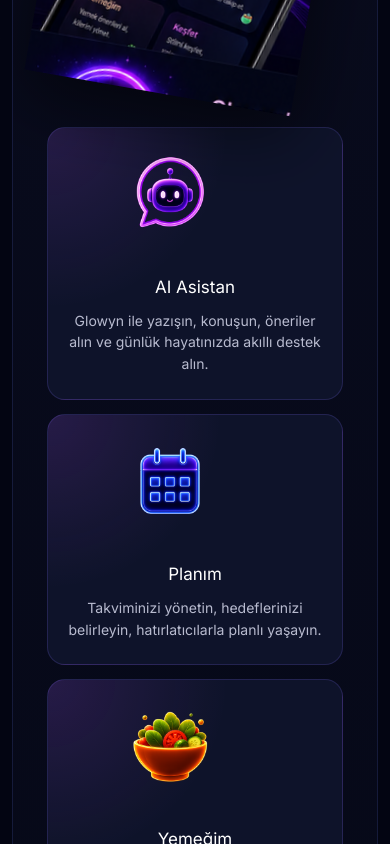
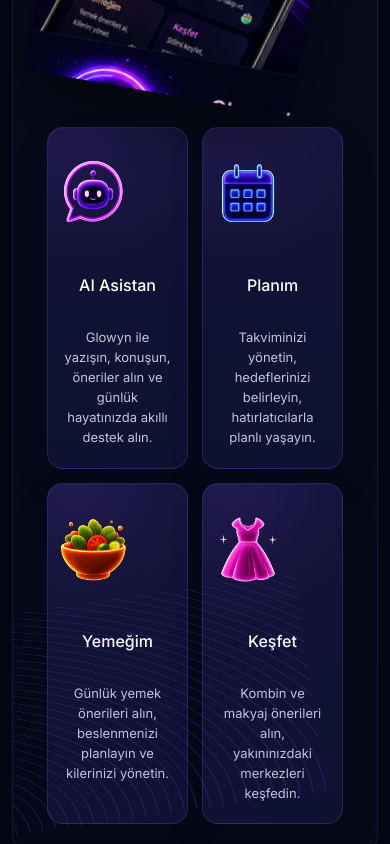
Before and after one commit to kenan-pamuk/kiena-web, a Next.js app: page / in a window 390 px wide. Shown: the part 2020-2864 px from the top of the page. Built offline with nearby package versions, Linux system fonts and the light colour scheme.

Commit message:
Update globals.css

```diff
--- a/app/globals.css
+++ b/app/globals.css
@@ -3498,29 +3498,6 @@ html {
   gap: 16px;
 }
 
-.home-page .glow-card {
-  min-height: 290px;
-
-  display: flex;
-  flex-direction: column;
-  align-items: center;
-  justify-content: flex-start;
-
-  padding: 26px 24px 24px;
-
-  text-align: center;
-}
-
-.home-page .glow-card .big-icon {
-  width: 100%;
-  height: 112px;
-
-  display: flex;
-  align-items: center;
-  justify-content: center;
-
-  margin: 0 0 8px;
-}
 
 .home-page .glow-card-image {
   width: 96px !important;
@@ -3531,16 +3508,6 @@ html {
   object-position: center;
 
   margin: 0 auto;
-}
-
-.home-page .glow-card-content {
-  width: 100%;
-
-  display: flex;
-  flex-direction: column;
-  align-items: center;
-
-  margin: 0;
 }
 
 .home-page .glow-card-content h3 {
@@ -3628,3 +3595,164 @@ html {
     max-width: 280px;
   }
 }
+
+/* =========================================================
+   ANA SAYFA — GLOWYN KARTLARI
+   Referans tasarıma göre son düzen
+   ========================================================= */
+
+.home-page .card-grid {
+  display: grid;
+  grid-template-columns: repeat(2, minmax(0, 1fr));
+  gap: 16px;
+}
+
+.home-page .glow-card {
+  min-height: 300px;
+  padding: 28px 28px 26px;
+
+  display: grid;
+  grid-template-rows: 118px 40px auto;
+  justify-items: center;
+  align-items: start;
+
+  text-align: center;
+
+  border: 1px solid rgba(111, 91, 210, 0.24);
+  border-radius: 18px;
+
+  background:
+    radial-gradient(
+      circle at 20% 0%,
+      rgba(116, 62, 205, 0.16),
+      transparent 38%
+    ),
+    linear-gradient(
+      180deg,
+      rgba(19, 20, 58, 0.96),
+      rgba(15, 18, 51, 0.98)
+    );
+
+  box-shadow:
+    inset 0 1px 0 rgba(255, 255, 255, 0.025),
+    0 16px 36px rgba(0, 0, 0, 0.12);
+}
+
+/* İKON ALANI */
+.home-page .glow-card .big-icon {
+  width: 100%;
+  height: 118px;
+
+  display: flex;
+  align-items: center;
+  justify-content: center;
+
+  margin: 0;
+  padding: 0;
+}
+
+/* İKON */
+.home-page .glow-card-image {
+  display: block;
+
+  width: 86px !important;
+  height: 86px !important;
+
+  max-width: 86px !important;
+  max-height: 86px !important;
+
+  object-fit: contain;
+  object-position: center;
+
+  margin: 0 auto;
+}
+
+/* METİN GRUBU */
+.home-page .glow-card-content {
+  display: contents;
+}
+
+/* BAŞLIK */
+.home-page .glow-card-content h3 {
+  width: 100%;
+  height: 40px;
+
+  margin: 0;
+  padding: 0;
+
+  display: flex;
+  align-items: center;
+  justify-content: center;
+
+  color: #ffffff;
+  text-align: center;
+
+  font-size: 18px;
+  font-weight: 500;
+  line-height: 1.3;
+}
+
+/* AÇIKLAMA */
+.home-page .glow-card-content p {
+  width: 100%;
+  max-width: 310px;
+
+  margin: 0 auto;
+  padding-top: 4px;
+
+  color: rgba(222, 226, 247, 0.86);
+
+  text-align: center;
+
+  font-size: 14px;
+  line-height: 1.6;
+}
+
+/* Eski Keşfet linki hiçbir şekilde görünmesin */
+.home-page .glow-card a {
+  display: none !important;
+}
+
+@media (max-width: 768px) {
+  .home-page .card-grid {
+    grid-template-columns: repeat(2, minmax(0, 1fr));
+    gap: 14px;
+  }
+
+  .home-page .glow-card {
+    min-height: 270px;
+
+    grid-template-rows: 98px 36px auto;
+
+    padding: 22px 16px 20px;
+
+    border-radius: 16px;
+  }
+
+  .home-page .glow-card .big-icon {
+    height: 98px;
+  }
+
+  .home-page .glow-card-image {
+    width: 72px !important;
+    height: 72px !important;
+
+    max-width: 72px !important;
+    max-height: 72px !important;
+  }
+
+  .home-page .glow-card-content h3 {
+    height: 36px;
+
+    font-size: 16px;
+  }
+
+  .home-page .glow-card-content p {
+    max-width: 230px;
+
+    padding-top: 3px;
+
+    font-size: 13px;
+    line-height: 1.55;
+  }
+}
```
